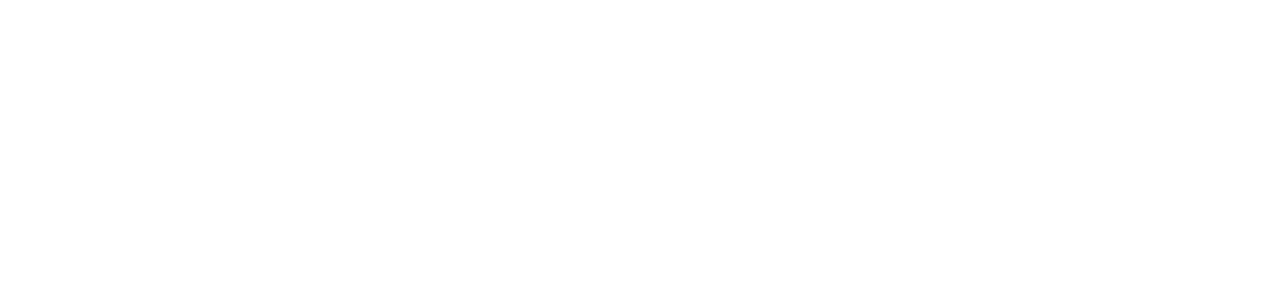
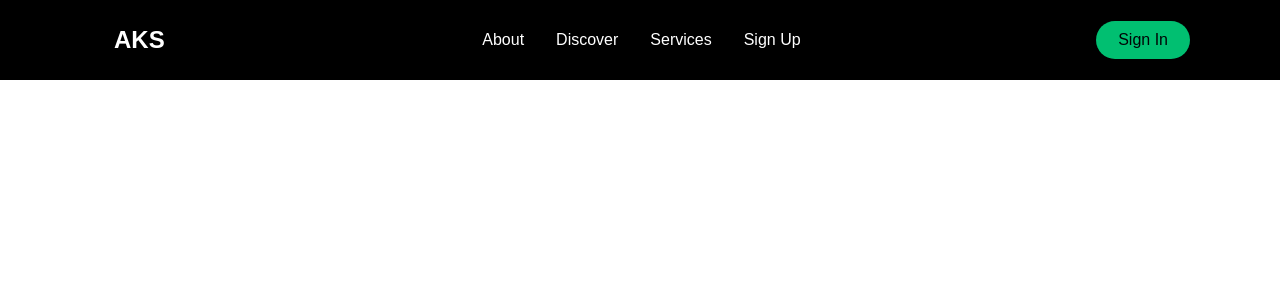
Before and after one commit to akshayjadhav4/react-site-styled-components, a React (Create React App) app: page / in a window 1280 px wide. Shown: the top 300 px of the page. Built offline with nearby package versions, Linux system fonts and the light colour scheme.

Commit message:
navigation added

```diff
--- a/src/App.js
+++ b/src/App.js
@@ -1,7 +1,13 @@
 import "./App.css";
+import { BrowserRouter as Router } from "react-router-dom";
+import Home from "./pages";
 
 function App() {
-  return <div className="app"></div>;
+  return (
+    <Router>
+      <Home />
+    </Router>
+  );
 }
 
 export default App;
--- /dev/null
+++ b/src/components/Navbar/NavbarElements.js
@@ -0,0 +1,115 @@
+import styled from "styled-components";
+import { Link as LinkR } from "react-router-dom";
+import { Link as LinkS } from "react-scroll";
+
+export const Nav = styled.nav`
+  background: #000;
+  height: 80px;
+  /* margin-top: -80px; */
+  display: flex;
+  justify-content: center;
+  font-size: 1rem;
+  position: sticky;
+  top: 0;
+  z-index: 10;
+
+  @media screen and (max-width: 960px) {
+    transition: 0.8s all ease;
+  }
+`;
+
+export const NavbarContiner = styled.div`
+  display: flex;
+  justify-content: space-between;
+  height: 80px;
+  z-index: 1;
+  width: 100%;
+  padding: 0 24px;
+  max-width: 1100px;
+`;
+
+export const NavLogo = styled(LinkR)`
+  color: #fff;
+  justify-self: flex-start;
+  cursor: pointer;
+  font-size: 1.5rem;
+  display: flex;
+  align-items: center;
+  margin-left: 24px;
+  font-weight: bold;
+  text-decoration: none;
+`;
+
+export const MobileIcon = styled.div`
+  display: none;
+
+  @media screen and (max-width: 760px) {
+    display: block;
+    position: absolute;
+    top: 0;
+    right: 0;
+    transform: translate(-100%, 60%);
+    font-size: 1.8rem;
+    cursor: pointer;
+    color: #fff;
+  }
+`;
+
+export const NavMenu = styled.ul`
+  display: flex;
+  align-items: center;
+  list-style: none;
+  text-align: center;
+  margin-right: -22px;
+
+  @media screen and (max-width: 760px) {
+    display: none;
+  }
+`;
+
+export const NavItem = styled.li`
+  height: 80px;
+`;
+
+export const NavLinks = styled(LinkS)`
+  color: #fff;
+  display: flex;
+  align-items: center;
+  text-decoration: none;
+  padding: 0 1rem;
+  height: 100%;
+  cursor: pointer;
+
+  &.active {
+    border-bottom: 3px solid #01bf71;
+  }
+`;
+
+export const NavBtn = styled.nav`
+  display: flex;
+  align-items: center;
+
+  @media screen and (max-width: 760px) {
+    display: none;
+  }
+`;
+
+export const NavBtnLink = styled(LinkR)`
+  border-radius: 50px;
+  background: #01bf71;
+  white-space: nowrap;
+  padding: 10px 22px;
+  color: #010606;
+  font-size: 16px;
+  outline: none;
+  border: none;
+  cursor: pointer;
+  transition: all 0.2s ease-in-out;
+  text-decoration: none;
+
+  &:hover {
+    transition: all 0.2s ease-in-out;
+    background: #fff;
+    color: #010606;
+  }
+`;
--- /dev/null
+++ b/src/components/Navbar/index.js
@@ -0,0 +1,47 @@
+import React from "react";
+import {
+  MobileIcon,
+  Nav,
+  NavbarContiner,
+  NavBtn,
+  NavBtnLink,
+  NavItem,
+  NavLinks,
+  NavLogo,
+  NavMenu,
+} from "./NavbarElements";
+import { FaBars } from "react-icons/fa";
+
+function Navbar({ toggle }) {
+  return (
+    <>
+      <Nav>
+        <NavbarContiner>
+          <NavLogo to="/">AKS</NavLogo>
+          <MobileIcon onClick={() => toggle()}>
+            <FaBars />
+          </MobileIcon>
+          <NavMenu>
+            <NavItem>
+              <NavLinks to="about">About</NavLinks>
+            </NavItem>
+            <NavItem>
+              <NavLinks to="discover">Discover</NavLinks>
+            </NavItem>
+            <NavItem>
+              <NavLinks to="services">Services</NavLinks>
+            </NavItem>
+            <NavItem>
+              <NavLinks to="signup">Sign Up</NavLinks>
+            </NavItem>
+          </NavMenu>
+          <NavBtn>
+            <NavBtnLink to="/signin">Sign In</NavBtnLink>
+          </NavBtn>
+        </NavbarContiner>
+      </Nav>
+    </>
+  );
+}
+
+export default Navbar;
--- /dev/null
+++ b/src/components/Sidebar/SidebarElements.js
@@ -0,0 +1,90 @@
+import styled from "styled-components";
+import { FaTimes } from "react-icons/fa";
+import { Link as LinkS } from "react-scroll";
+import { Link as LinkR } from "react-router-dom";
+
+export const SidebarContainer = styled.aside`
+  position: fixed;
+  z-index: 999;
+  width: 100%;
+  height: 100%;
+  background: #0d0d0d;
+  display: grid;
+  align-items: center;
+  top: 0;
+  left: 0;
+  transition: 0.3s ease-in-out;
+  opacity: ${({ isOpen }) => (isOpen ? "100%" : "0")};
+  top: ${({ isOpen }) => (isOpen ? "0" : "-100%")};
+`;
+
+export const CloseIcon = styled(FaTimes)`
+  color: #fff;
+`;
+
+export const Icon = styled.div`
+  position: absolute;
+  top: 1.2rem;
+  right: 1.5rem;
+  background: transparent;
+  font-size: 2rem;
+  cursor: pointer;
+  outline: none;
+`;
+
+export const SidebarWrapper = styled.div`
+  color: #fff;
+`;
+
+export const SidebarMenu = styled.ul`
+  display: grid;
+  grid-template-columns: 1fr;
+  grid-template-rows: repeat(6, 80px);
+  text-align: center;
+
+  @media screen and (max-width: 480px) {
+    grid-template-rows: repeat(6, 60px);
+  }
+`;
+
+export const SidebarLink = styled(LinkS)`
+  display: flex;
+  align-items: center;
+  justify-content: center;
+  font-size: 1.5rem;
+  text-decoration: none;
+  list-style: none;
+  transition: 0.2s ease-in-out;
+  color: #fff;
+  cursor: pointer;
+
+  &:hover {
+    color: #01bf71;
+    transition: 0.2s ease-in-out;
+  }
+`;
+
+export const SidebarBtnWrap = styled.div`
+  display: flex;
+  justify-content: center;
+`;
+
+export const SidebarRoute = styled(LinkR)`
+  border-radius: 50px;
+  background: #01bf71;
+  white-space: nowrap;
+  padding: 16px 64px;
+  color: #010606;
+  font-size: 16px;
+  outline: none;
+  border: none;
+  cursor: pointer;
+  transition: all 0.2s ease-in-out;
+  text-decoration: none;
+
+  &:hover {
+    transition: all 0.2s ease-in-out;
+    background: #fff;
+    color: #010606;
+  }
+`;
--- /dev/null
+++ b/src/components/Sidebar/index.js
@@ -0,0 +1,45 @@
+import React from "react";
+import {
+  CloseIcon,
+  Icon,
+  SidebarBtnWrap,
+  SidebarContainer,
+  SidebarLink,
+  SidebarMenu,
+  SidebarRoute,
+  SidebarWrapper,
+} from "./SidebarElements";
+
+const Sidebar = ({ isOpen, toggle }) => {
+  return (
+    <SidebarContainer isOpen={isOpen} onClick={toggle}>
+      <Icon onClick={toggle}>
+        <CloseIcon />
+      </Icon>
+      <SidebarWrapper>
+        <SidebarMenu>
+          <SidebarLink to="about" onClick={toggle}>
+            About
+          </SidebarLink>
+
+          <SidebarLink to="discover" onClick={toggle}>
+            Discover
+          </SidebarLink>
+
+          <SidebarLink to="services" onClick={toggle}>
+            Services
+          </SidebarLink>
+
+          <SidebarLink to="signup" onClick={toggle}>
+            Sign Up
+          </SidebarLink>
+        </SidebarMenu>
+        <SidebarBtnWrap>
+          <SidebarRoute to="/signin">Sign In</SidebarRoute>
+        </SidebarBtnWrap>
+      </SidebarWrapper>
+    </SidebarContainer>
+  );
+};
+
+export default Sidebar;
--- /dev/null
+++ b/src/pages/index.js
@@ -0,0 +1,20 @@
+import React, { useState } from "react";
+import Navbar from "../components/Navbar";
+import Sidebar from "../components/Sidebar";
+
+const Home = () => {
+  const [isOpen, setIsOpen] = useState(false);
+
+  const toggle = () => {
+    setIsOpen(!isOpen);
+  };
+
+  return (
+    <>
+      <Navbar toggle={toggle} />
+      <Sidebar isOpen={isOpen} toggle={toggle} />
+    </>
+  );
+};
+
+export default Home;
```
